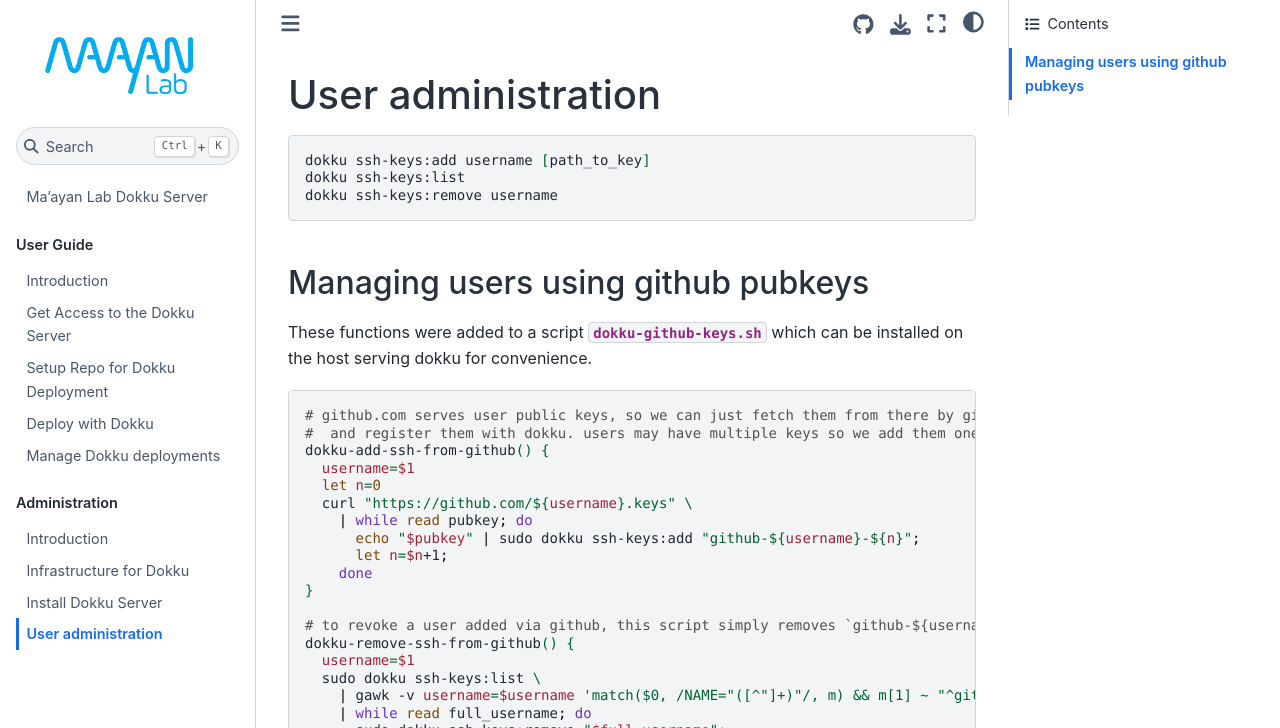
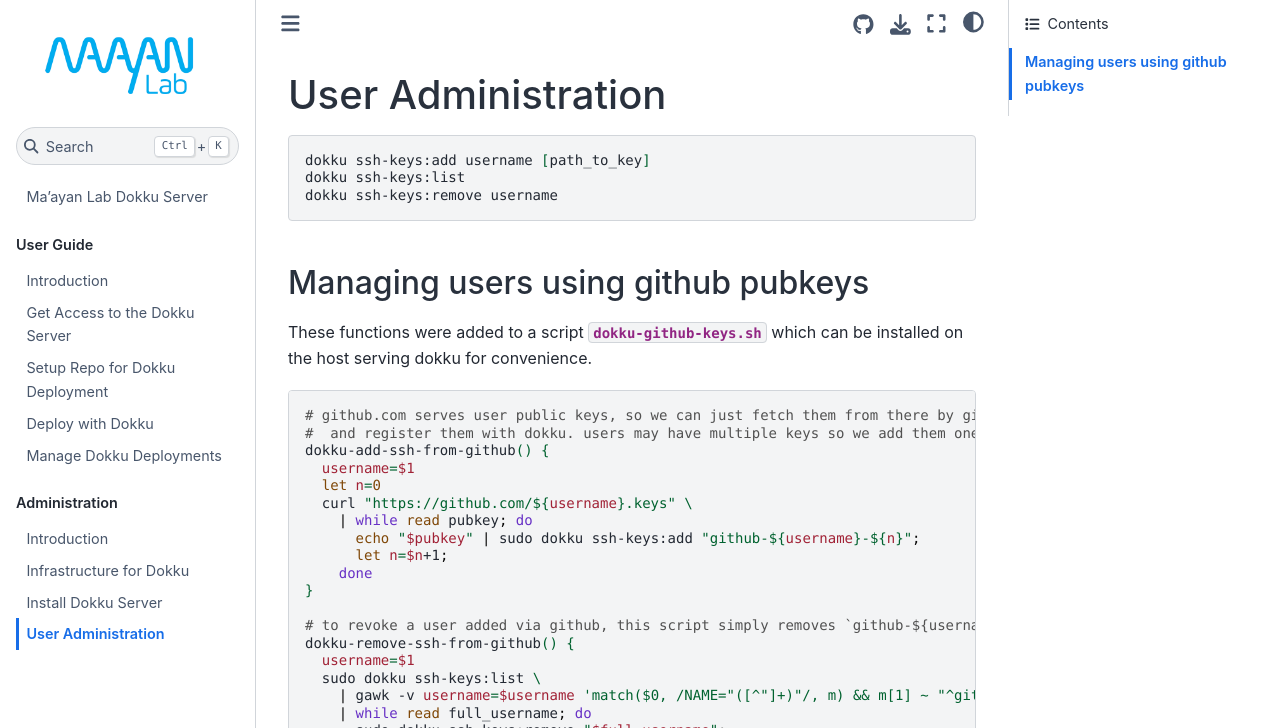
Before and after one commit to MaayanLab/dokku, a Jupyter Book: the page built from administration/30-users.md, in a window 1280 px wide and 1002 px high. Shown: the top 728 px of the window. Built offline with Jupyter Book 1.0.4 settings and Sphinx 7.4.7 and the Sphinx Book theme 1.1.4, drawn with Linux system fonts in a browser that asks for light colours.

Commit message:
Chapter capitalization consistency

````diff
--- a/administration/30-users.md
+++ b/administration/30-users.md
@@ -1,4 +1,4 @@
-# User administration
+# User Administration
 ```bash
 dokku ssh-keys:add username [path_to_key]
 dokku ssh-keys:list
````
Also changed, not shown: user/40-manage.md (+1 -1 lines).
